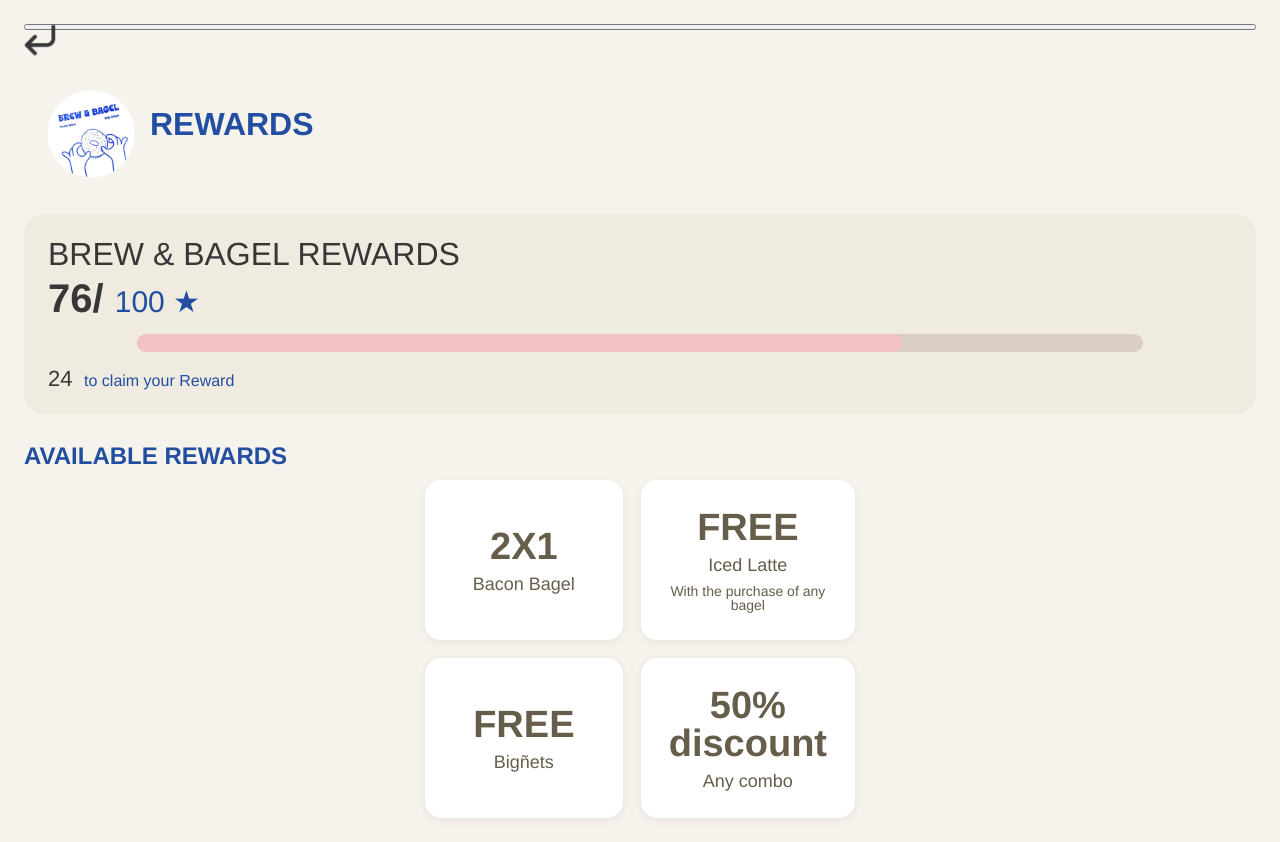
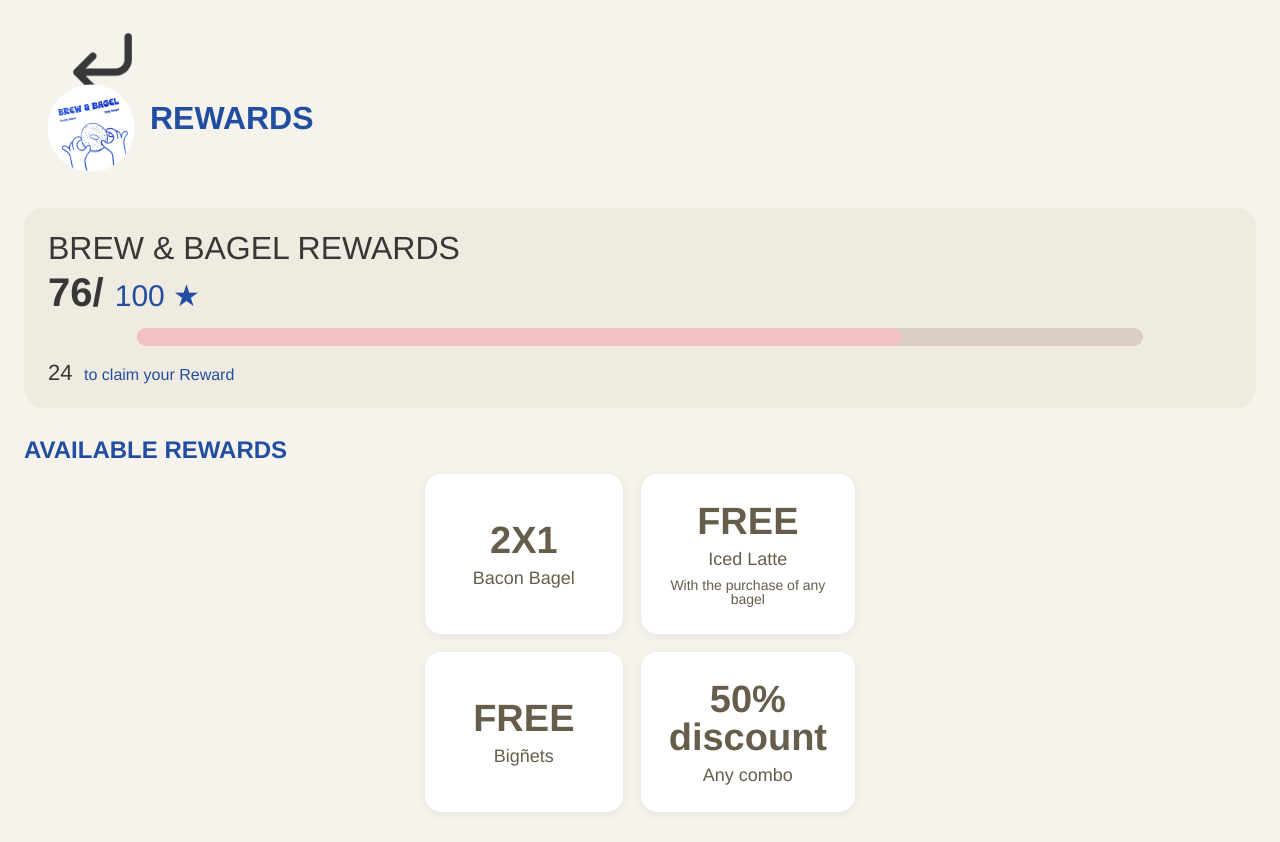
Before and after one commit to yarecasm/Talk-Go, a plain HTML site: page frontend/DriveThru/Rewards/index.html in a window 1280 px wide. Drawn offline with nearby package versions, Linux system fonts and the light colour scheme; files that its build step writes are made by us from their sources; a web font is replaced by a local one.

Commit message:
Agregue el Script de Rewards en frontend

```diff
--- a/frontend/DriveThru/Rewards/index.html
+++ b/frontend/DriveThru/Rewards/index.html
@@ -9,10 +9,10 @@
 <body>
   <div class="rewards-container">
 
-    <!-- Botón de regresar como imagen -->
-      <button class="button">
-        <img class="backButton" src="../img/back.png" alt="Back"/>
-      </button>
+    <!-- Back -->
+    <button class="button" onclick="ReadyWindow()">
+      <img class="corner-down-left" src="../img/back.png" alt="Back" />
+    </button>
 
     <header class="rewards-header">
       <img src="../img/logo.png" alt="Brew & Bagel Logo" class="logo">
@@ -58,4 +58,5 @@
 
   </div>
 </body>
+<script src="script.js"></script>
 </html>
--- /dev/null
+++ b/frontend/DriveThru/Rewards/script.js
@@ -0,0 +1,4 @@
+
+function ReadyWindow() {
+    location.assign('../Ready/index.html');
+}
--- a/frontend/DriveThru/Rewards/style.css
+++ b/frontend/DriveThru/Rewards/style.css
@@ -12,18 +12,35 @@
   height: 100%;
 }
 
-/* a blue color as a generic focus style */
-button:focus-visible {
-  outline: 2px solid #4a90e2 !important;
-  outline: -webkit-focus-ring-color auto 5px !important;
-}
-
 a {
   text-decoration: none;
 }
 
-button:hover {
+.button {
+  background: transparent;
+  border: none;
+  outline: none;
+  padding: 0;
   cursor: pointer;
+  display: inline-block;
+  transition: transform 0.3s ease, filter 0.3s ease;
+}
+.button img {
+  display: block;
+  transition: transform 0.3s ease, filter 0.3s ease;
+}
+.button:hover img {
+  transform: scale(1.1);
+  filter: drop-shadow(0 2px 6px rgba(0, 0, 0, 0.3)) brightness(1.1);
+}
+
+/*back*/
+.corner-down-left {
+  position: absolute;
+  top: 3%;
+  left: 5%;
+  width: 6%;
+  aspect-ratio: 1;
 }
 
 body {
```
